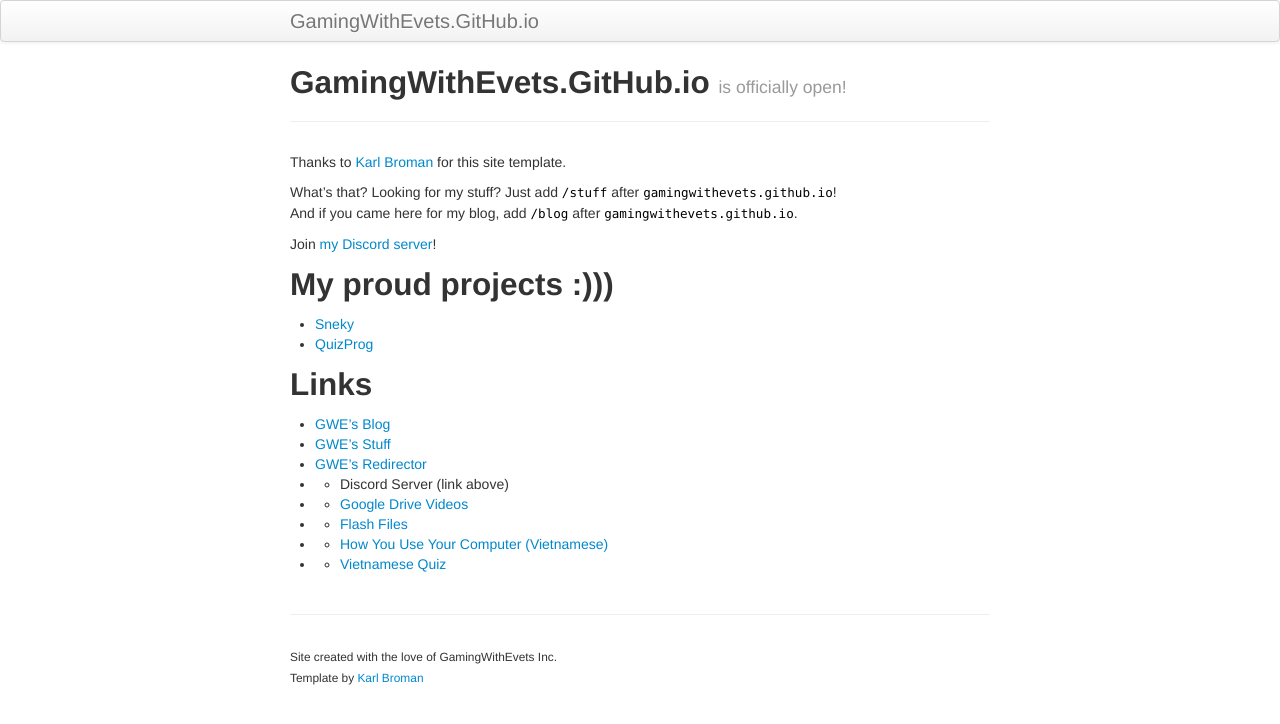
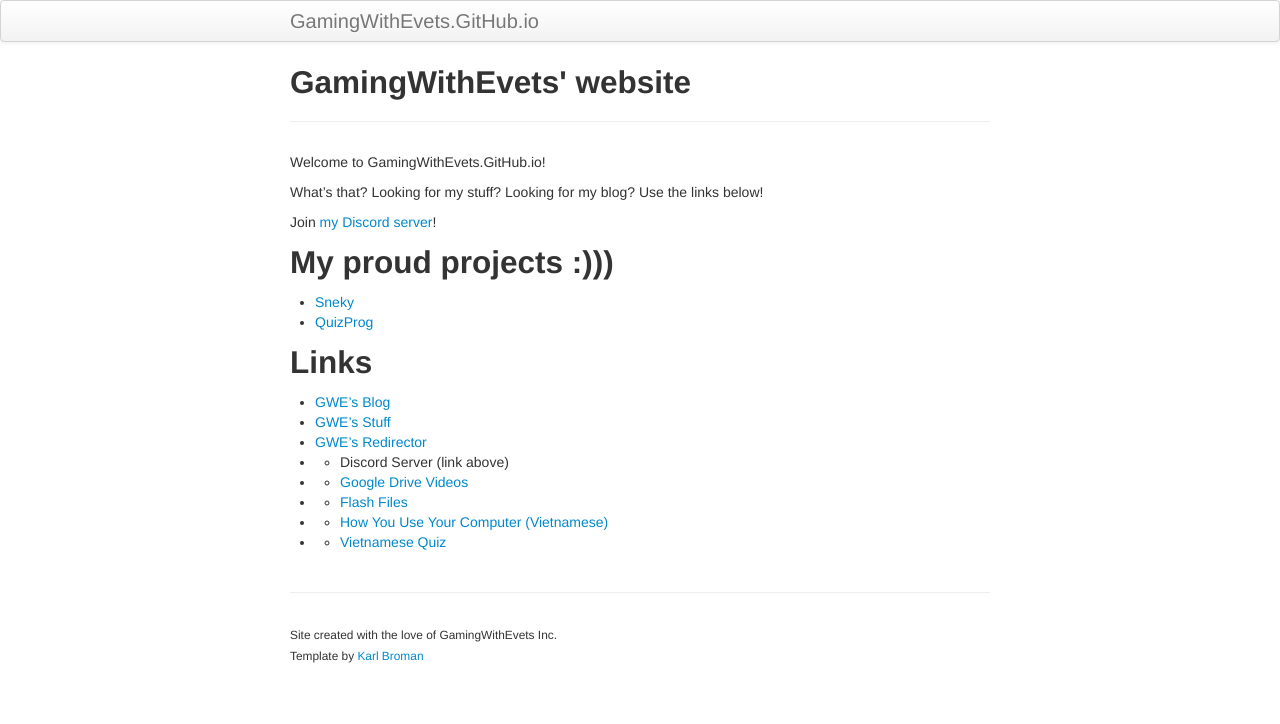
Before and after one commit to gamingwithevets/gamingwithevets.github.io, a Jekyll site: the page built from index.md, in a window 1280 px wide. Shown: the top 724 px of the page. Built offline with Jekyll 4.4.1, drawn with Linux system fonts in a browser that asks for light colours.

Commit message:
Update index.md

```diff
--- a/index.md
+++ b/index.md
@@ -1,14 +1,11 @@
 ---
 layout: page
-title: GamingWithEvets.GitHub.io
-tagline: is officially open!
-description:
+title: GamingWithEvets' website
 ---
 
-Thanks to [Karl Broman](https://kbroman.org/simple_site) for this site template.
+Welcome to GamingWithEvets.GitHub.io!
 
-What's that? Looking for my stuff? Just add `/stuff` after `gamingwithevets.github.io`!
-And if you came here for my blog, add `/blog` after `gamingwithevets.github.io`.
+What's that? Looking for my stuff? Looking for my blog? Use the links below!
 
 Join [my Discord server](https://gamingwithevets.github.io/redirector/discord.html)!
 
```
